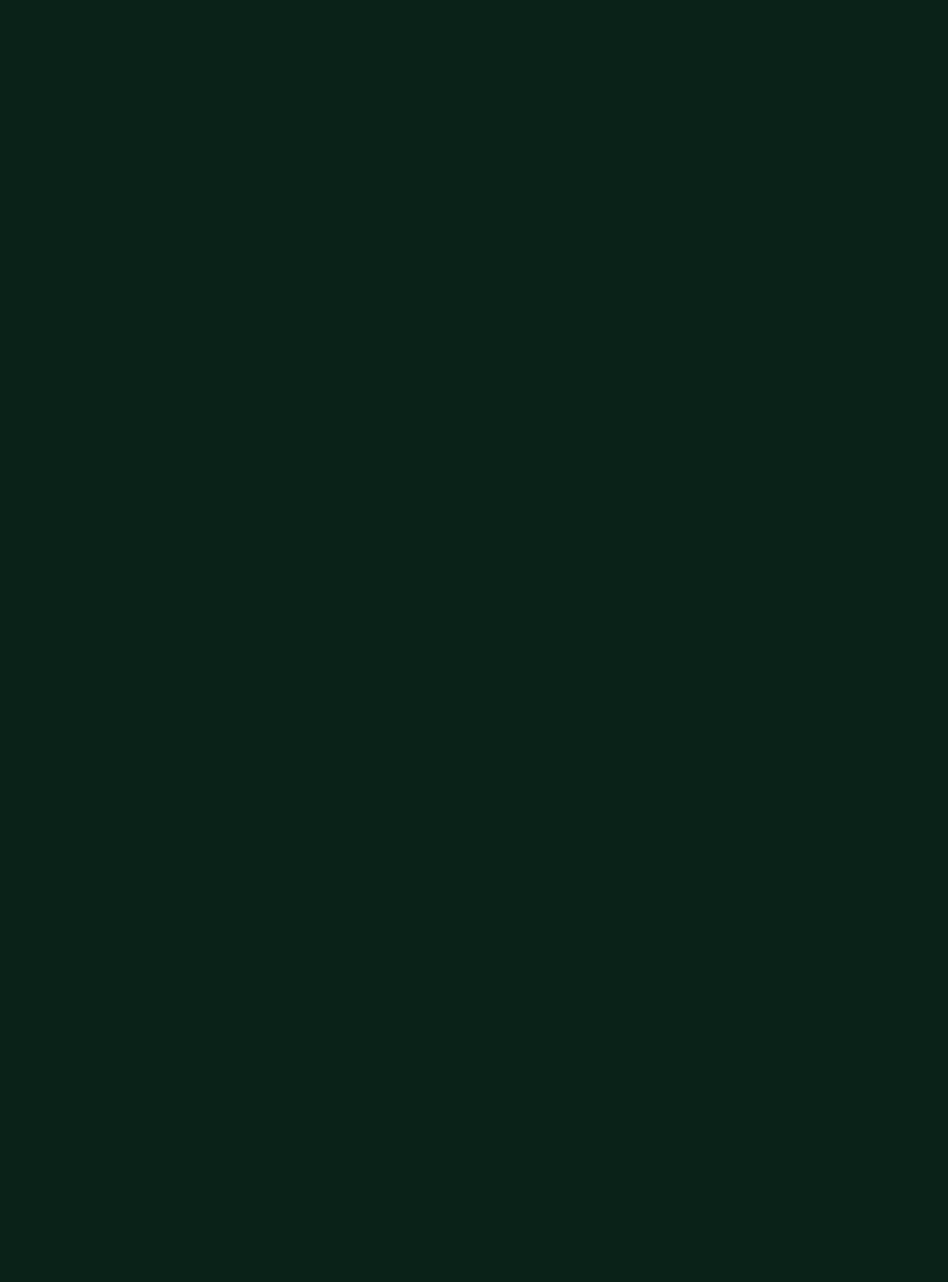
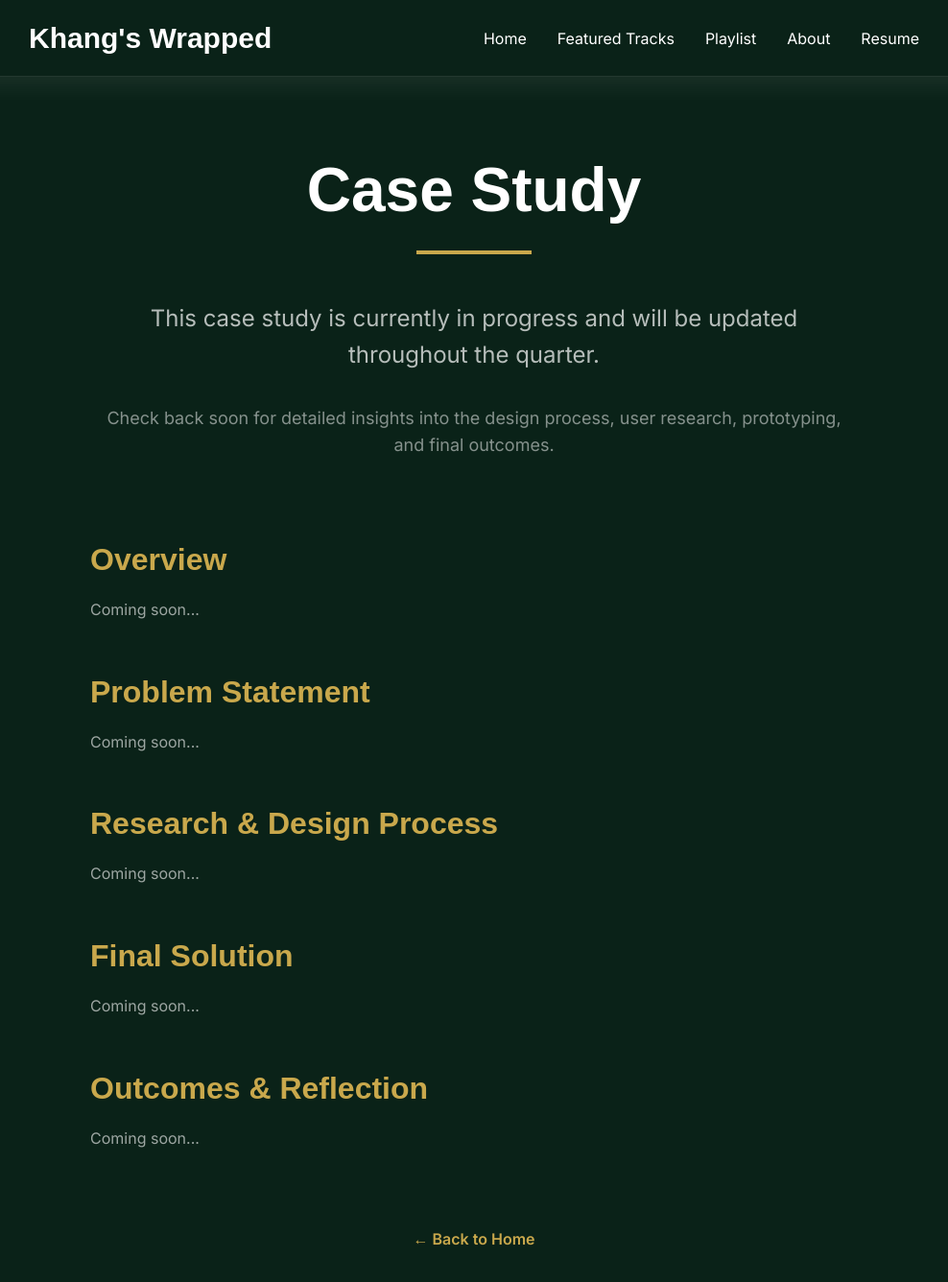
Before and after one commit to khanggn/khang-portfolio, a React (Vite) app: page /case-study in a window 1280 px wide. Before the commit this address had no page. Shown: the top 1336 px of the page at 96% size, without its empty margins (146-1134 px from the left). Before the commit the page ends 800 px from the top, so only its background shows below. Built offline with nearby package versions, Linux system fonts and the light colour scheme; a web font is replaced by a local one.

Commit message:
added new page for cogs 127 case study

```diff
--- a/src/App.jsx
+++ b/src/App.jsx
@@ -1,6 +1,7 @@
 import { BrowserRouter, Routes, Route } from 'react-router-dom'
 import Home from './pages/Home'
 import Playlist from './pages/Playlist'
+import CaseStudy from './pages/CaseStudy'
 
 function App() {
   return (
@@ -8,6 +9,7 @@ function App() {
       <Routes>
         <Route path="/" element={<Home />} />
         <Route path="/playlist" element={<Playlist />} />
+        <Route path="/case-study" element={<CaseStudy />} />
       </Routes>
     </BrowserRouter>
   )
--- /dev/null
+++ b/src/pages/CaseStudy.jsx
@@ -0,0 +1,246 @@
+import { Link } from 'react-router-dom';
+import { motion } from 'framer-motion';
+
+function CaseStudy() {
+  return (
+    <div className="min-h-screen bg-[#0a2218] text-white flex flex-col">
+      {/* Navbar */}
+      <nav
+        className="sticky top-0 z-50 bg-[#0a2218] border-b border-white/10"
+        style={{
+          height: '80px',
+          padding: '24px 176px',
+          boxShadow: '0 8px 24px rgba(255, 255, 255, 0.08)'
+        }}
+      >
+        <div className="flex justify-between items-center h-full">
+          <Link
+            to="/"
+            className="text-3xl font-bold"
+            style={{ fontFamily: "'Clash Display', sans-serif" }}
+          >
+            Khang's Wrapped
+          </Link>
+          <div
+            className="flex items-center text-base"
+            style={{ fontFamily: "'Inter', sans-serif", gap: '32px' }}
+          >
+            <Link to="/" className="hover:text-[#c9a84c] transition-colors">
+              Home
+            </Link>
+            <Link to="/#title-tracks" className="hover:text-[#c9a84c] transition-colors">
+              Featured Tracks
+            </Link>
+            <Link to="/playlist" className="hover:text-[#c9a84c] transition-colors">
+              Playlist
+            </Link>
+            <a href="#about" className="hover:text-[#c9a84c] transition-colors">
+              About
+            </a>
+            <a
+              href="/resume/khangresume.pdf"
+              target="_blank"
+              rel="noopener noreferrer"
+              className="hover:text-[#c9a84c] transition-colors"
+            >
+              Resume
+            </a>
+          </div>
+        </div>
+      </nav>
+
+      {/* Main Content */}
+      <main className="flex-1" style={{ padding: '80px 176px' }}>
+        <motion.div
+          initial={{ opacity: 0, y: 20 }}
+          animate={{ opacity: 1, y: 0 }}
+          transition={{ duration: 0.6 }}
+          style={{ maxWidth: '800px', margin: '0 auto', textAlign: 'center' }}
+        >
+          <h1
+            className="font-bold"
+            style={{
+              fontFamily: "'Clash Display', sans-serif",
+              fontSize: '64px',
+              lineHeight: '1.2',
+              marginBottom: '24px'
+            }}
+          >
+            Case Study
+          </h1>
+          <div
+            style={{
+              height: '4px',
+              width: '120px',
+              backgroundColor: '#c9a84c',
+              margin: '0 auto 48px'
+            }}
+          />
+          <p
+            style={{
+              fontFamily: "'Inter', sans-serif",
+              fontSize: '24px',
+              color: 'rgba(255,255,255,0.7)',
+              marginBottom: '32px',
+              lineHeight: '1.6'
+            }}
+          >
+            This case study is currently in progress and will be updated throughout the quarter.
+          </p>
+          <p
+            style={{
+              fontFamily: "'Inter', sans-serif",
+              fontSize: '18px',
+              color: 'rgba(255,255,255,0.5)',
+              marginBottom: '64px',
+              lineHeight: '1.6'
+            }}
+          >
+            Check back soon for detailed insights into the design process, user research, prototyping, and final outcomes.
+          </p>
+
+          {/* Placeholder sections */}
+          <div style={{ display: 'flex', flexDirection: 'column', gap: '48px', textAlign: 'left', marginTop: '80px' }}>
+            <div>
+              <h2
+                style={{
+                  fontFamily: "'Clash Display', sans-serif",
+                  fontSize: '32px',
+                  fontWeight: '600',
+                  marginBottom: '16px',
+                  color: '#c9a84c'
+                }}
+              >
+                Overview
+              </h2>
+              <p
+                style={{
+                  fontFamily: "'Inter', sans-serif",
+                  fontSize: '16px',
+                  color: 'rgba(255,255,255,0.6)',
+                  lineHeight: '1.6'
+                }}
+              >
+                Coming soon...
+              </p>
+            </div>
+
+            <div>
+              <h2
+                style={{
+                  fontFamily: "'Clash Display', sans-serif",
+                  fontSize: '32px',
+                  fontWeight: '600',
+                  marginBottom: '16px',
+                  color: '#c9a84c'
+                }}
+              >
+                Problem Statement
+              </h2>
+              <p
+                style={{
+                  fontFamily: "'Inter', sans-serif",
+                  fontSize: '16px',
+                  color: 'rgba(255,255,255,0.6)',
+                  lineHeight: '1.6'
+                }}
+              >
+                Coming soon...
+              </p>
+            </div>
+
+            <div>
+              <h2
+                style={{
+                  fontFamily: "'Clash Display', sans-serif",
+                  fontSize: '32px',
+                  fontWeight: '600',
+                  marginBottom: '16px',
+                  color: '#c9a84c'
+                }}
+              >
+                Research & Design Process
+              </h2>
+              <p
+                style={{
+                  fontFamily: "'Inter', sans-serif",
+                  fontSize: '16px',
+                  color: 'rgba(255,255,255,0.6)',
+                  lineHeight: '1.6'
+                }}
+              >
+                Coming soon...
+              </p>
+            </div>
+
+            <div>
+              <h2
+                style={{
+                  fontFamily: "'Clash Display', sans-serif",
+                  fontSize: '32px',
+                  fontWeight: '600',
+                  marginBottom: '16px',
+                  color: '#c9a84c'
+                }}
+              >
+                Final Solution
+              </h2>
+              <p
+                style={{
+                  fontFamily: "'Inter', sans-serif",
+                  fontSize: '16px',
+                  color: 'rgba(255,255,255,0.6)',
+                  lineHeight: '1.6'
+                }}
+              >
+                Coming soon...
+              </p>
+            </div>
+
+            <div>
+              <h2
+                style={{
+                  fontFamily: "'Clash Display', sans-serif",
+                  fontSize: '32px',
+                  fontWeight: '600',
+                  marginBottom: '16px',
+                  color: '#c9a84c'
+                }}
+              >
+                Outcomes & Reflection
+              </h2>
+              <p
+                style={{
+                  fontFamily: "'Inter', sans-serif",
+                  fontSize: '16px',
+                  color: 'rgba(255,255,255,0.6)',
+                  lineHeight: '1.6'
+                }}
+              >
+                Coming soon...
+              </p>
+            </div>
+          </div>
+
+          <Link
+            to="/"
+            style={{
+              fontFamily: "'Inter', sans-serif",
+              fontSize: '16px',
+              color: '#c9a84c',
+              textDecoration: 'none',
+              fontWeight: '600',
+              marginTop: '80px',
+              display: 'inline-block'
+            }}
+            className="hover:text-white transition-colors"
+          >
+            ← Back to Home
+          </Link>
+        </motion.div>
+      </main>
+    </div>
+  );
+}
+
+export default CaseStudy;
```
